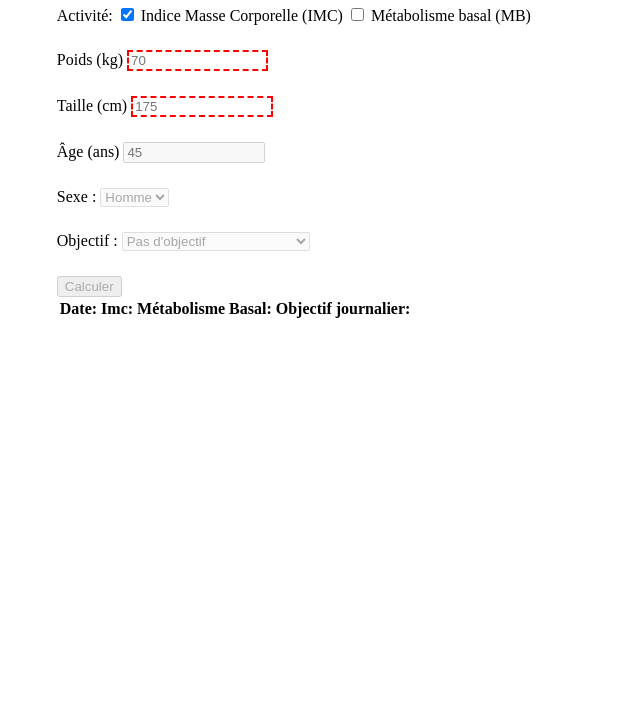
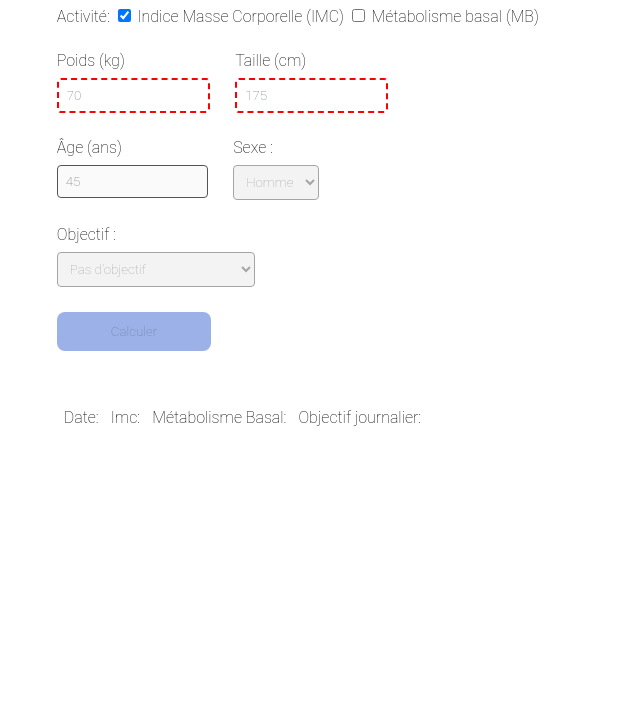
Before and after one commit to MaximeRenoux/tp-proc-dev-logiciel, a website: page src/index.html in a window 1280 px wide. Shown: the part 75-800 px from the top of the page, without its empty margins (204-844 px from the left). Drawn offline with Linux system fonts and the light colour scheme.

Commit message:
ameliorer-l-ui-du-formulaire

```diff
--- a/src/index.css
+++ b/src/index.css
@@ -1,6 +1,15 @@
+@import url('https://fonts.googleapis.com/css2?family=Roboto:wght@100&display=swap');
+
+* {
+	font-family: 'Roboto Thin', sans-serif;
+	font-weight: 100;
+}
+
 h1{color:black;}
 .champ{
+	width: fit-content;
     margin-bottom: 25px;
+    margin-right: 25px;
 }
 
 .err { background: #ffe6ee; border: 1px solid #b1395f; }
@@ -30,6 +39,7 @@ input:invalid {
 
 input:valid {
   border: 1px solid black;
+  }
 
 #mainSpan{
   display:block;
@@ -47,3 +57,33 @@ input:valid {
 .padding5{
   padding:5px;
 }
+
+/* Formulaire */
+.ligne {
+	display: flex;
+}
+
+.champ-formulaire {
+	padding: 8px;
+	border-radius: 4px;
+}
+
+.champ-desactivable {
+	border: 1px solid;
+}
+
+.bouton-submit {
+	padding: 12px 54px;
+	border-radius: 8px;
+	background-color: #9bb1e8;
+	border: none;
+}
+
+.bouton-submit:hover {
+	cursor: pointer;
+}
+
+.etiquette-formulaire {
+	display: block;
+	margin-bottom: 8px;
+}
--- a/src/index.html
+++ b/src/index.html
@@ -18,31 +18,35 @@
   <input type="checkbox" id="check_mbasal" name="MetabolismeBasal">
   <label for="check_mbasal">Métabolisme basal (MB)</label>
  </div>
+ <div class="ligne">
   <div class="champ">
-    <label for="champ_poids">Poids (kg)</label>
-    <input type="number" name="fpoids" id="champ_poids" required min="15" max="300" size="15" placeholder="70" required autocomplete="off" style="width: 10em" required> <!-- autocomplete="off" pour empêcher la saisie semi-automatique du navigateur de couvrir les validations.-->
+    <label for="champ_poids" class="etiquette-formulaire">Poids (kg)</label>
+    <input type="number" name="fpoids" class="champ-formulaire" id="champ_poids" required min="15" max="300" size="15" placeholder="70" required autocomplete="off" style="width: 10em" required> <!-- autocomplete="off" pour empêcher la saisie semi-automatique du navigateur de couvrir les validations.-->
     <div id="errpoids" class="emsg"></div>
   </div>
   <div class="champ">
-    <label>Taille (cm)</label>
-    <input type="number" name="ftaille" id="champ_taille"  required min="50" max="250" placeholder="175" required autocomplete="off" style="width: 10em" required>
+    <label class="etiquette-formulaire">Taille (cm)</label>
+    <input type="number" name="ftaille" class="champ-formulaire" id="champ_taille"  required min="50" max="250" placeholder="175" required autocomplete="off" style="width: 10em" required>
     <div id="errtaille" class="emsg"></div>
   </div>
+ </div>
+ <div class="ligne">
   <div class="champ">
-    <label for="champ_age">Âge (ans)</label>
-    <input type="number" name="fage" id="champ_age" required min="1" max="150"  placeholder="45" required autocomplete="off" style="width: 10em" required>
+    <label for="champ_age" class="etiquette-formulaire">Âge (ans)</label>
+    <input type="number" name="fage" id="champ_age" class="champ-formulaire champ-desactivable" required min="1" max="150"  placeholder="45" required autocomplete="off" style="width: 10em" required>
     <div id="errage" class="emsg"></div>
   </div>
   <div class="champ">
-  <label for="champ_sexe">Sexe :</label>
-  <select name="sexe" id="champ_sexe" disabled>
+  <label for="champ_sexe" class="etiquette-formulaire">Sexe :</label>
+  <select name="sexe" id="champ_sexe" class="champ-formulaire champ-desactivable" disabled>
     <option value="H">Homme</option>
     <option value="F">Femme</option>
   </select>
 </div>
+ </div>
   <div class="champ">
-  <label for="champ_objectif">Objectif :</label>
-  <select name="objectif" id="champ_objectif" disabled>
+  <label for="champ_objectif" class="etiquette-formulaire">Objectif :</label>
+  <select name="objectif" id="champ_objectif" class="champ-formulaire champ-desactivable" disabled>
     <option value="0">Pas d'objectif</option>
     <option value="1">Perte de poids modérée</option>
     <option value="2">Perte de poids conséquente</option>
@@ -51,7 +55,7 @@
 
   </select>
   </div>
-  <button id="boutton_calcul">Calculer</button>
+  <button id="boutton_calcul" class="bouton-submit">Calculer</button>
 
   <span id="mainSpan"></span>
 
```
